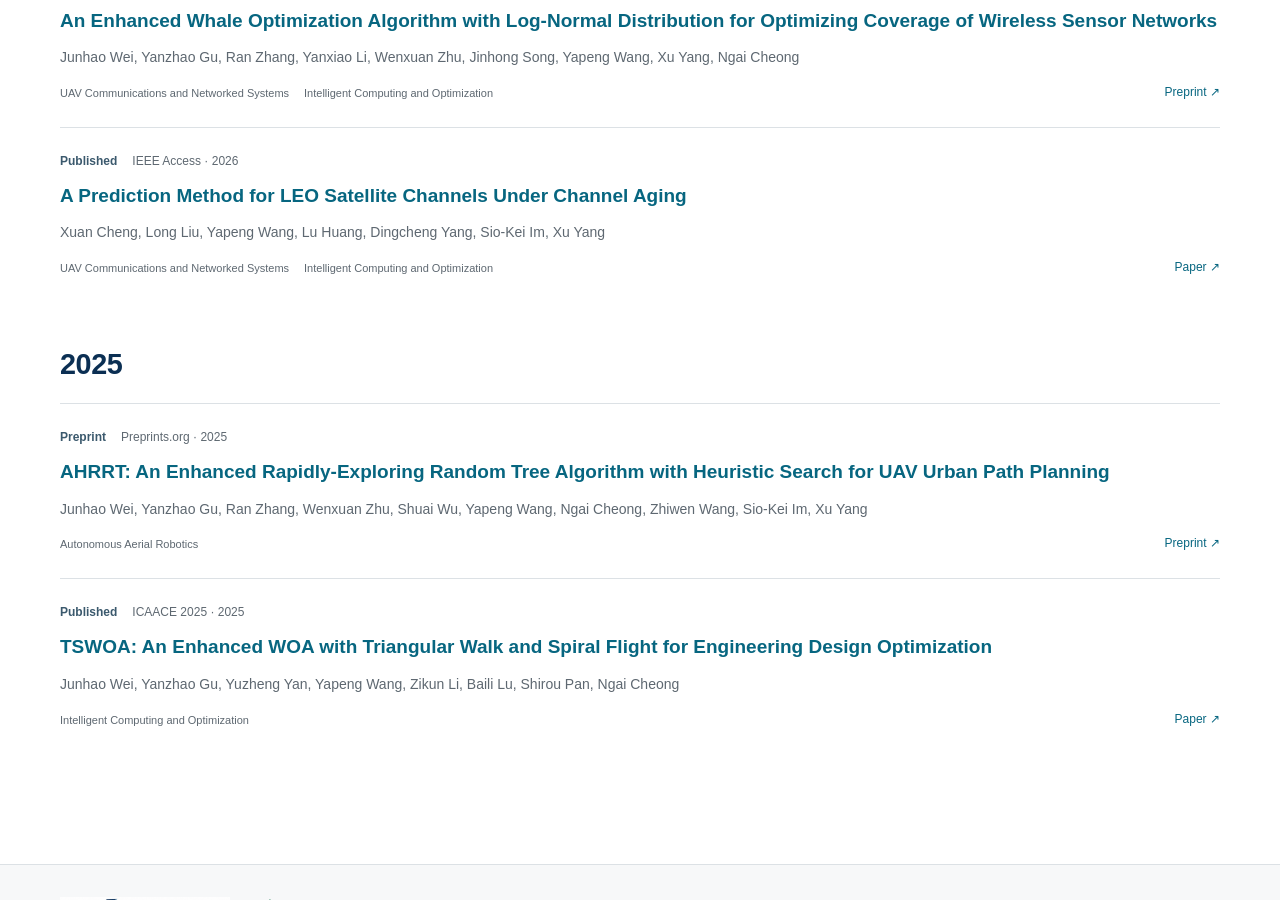
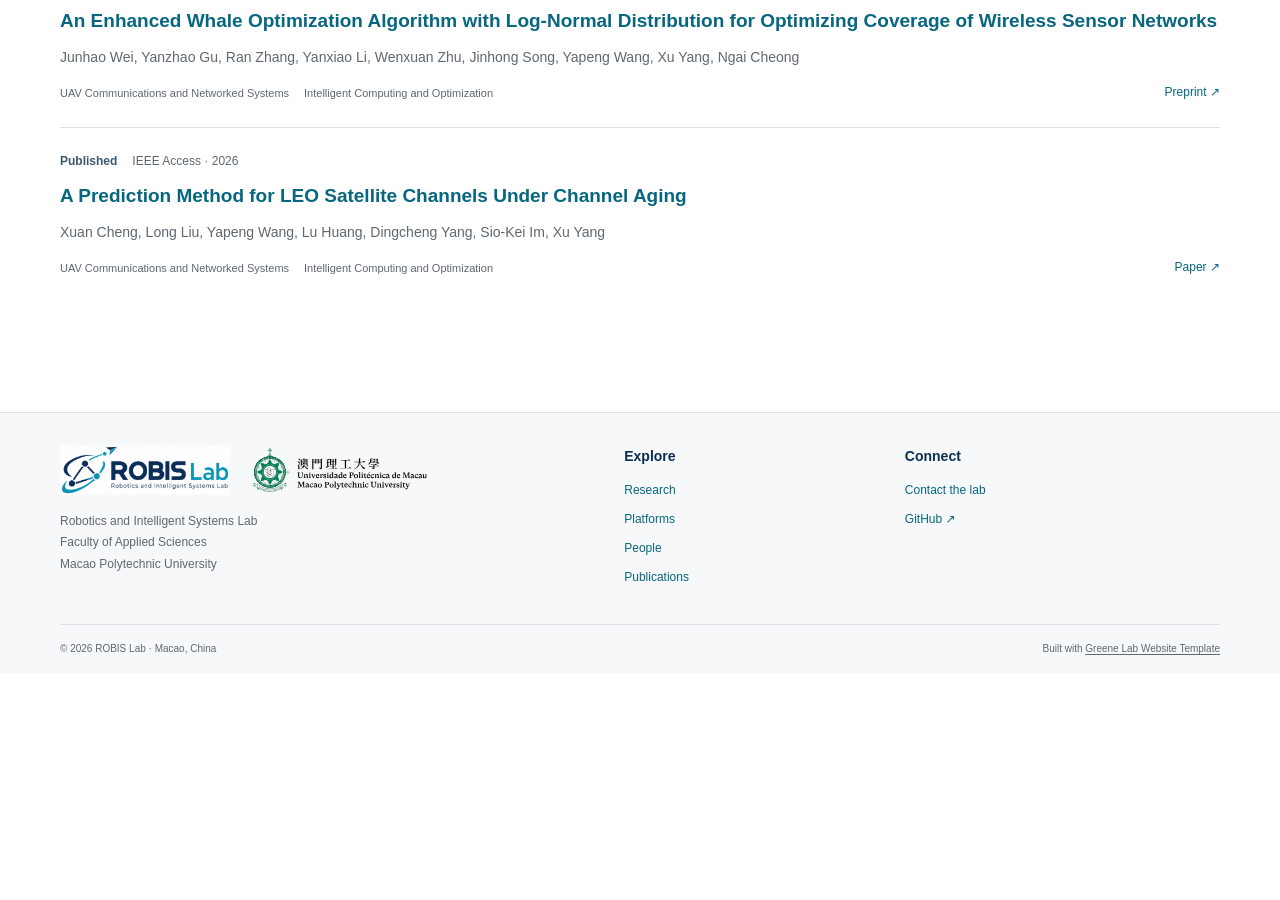
Before and after one commit to JunhaoWei-mpu/ROBIS-Lab, a Jekyll site: the page built from publications/index.html, in a window 1280 px wide and 900 px high, scrolled down 4961 px. Built offline with Jekyll 4.4.1, drawn with Linux system fonts in a browser that asks for light colours; after the commit the page ends 5634 px from its top, so only the background shows below that; some of the changed text lies outside the part shown.

Commit message:
Remove all 2025 publications from the lab directory

```diff
--- a/_data/publications.yaml
+++ b/_data/publications.yaml
@@ -656,50 +656,3 @@
   - https://research.mpu.edu.mo/en/publications/an-enhanced-whale-optimization-algorithm-with-log-normal-distribu/
   sort_date: '2026'
   sort_date_basis: Bibliographic year only
-- id: ahrrt
-  title: 'AHRRT: An Enhanced Rapidly-Exploring Random Tree Algorithm with Heuristic Search for UAV Urban Path Planning'
-  authors:
-  - Junhao Wei
-  - Yanzhao Gu
-  - Ran Zhang
-  - Wenxuan Zhu
-  - Shuai Wu
-  - Yapeng Wang
-  - Ngai Cheong
-  - Zhiwen Wang
-  - Sio-Kei Im
-  - Xu Yang
-  year: 2025
-  venue: Preprints.org
-  status: Preprint
-  topics:
-  - aerial
-  paper_url: https://doi.org/10.20944/preprints202511.1805.v1
-  paper_label: Preprint
-  source:
-  - https://www.preprints.org/manuscript/202511.1805
-  sort_date: '2025-11-25'
-  sort_date_basis: Preprints.org posting date
-- id: tswoa
-  title: 'TSWOA: An Enhanced WOA with Triangular Walk and Spiral Flight for Engineering Design Optimization'
-  authors:
-  - Junhao Wei
-  - Yanzhao Gu
-  - Yuzheng Yan
-  - Yapeng Wang
-  - Zikun Li
-  - Baili Lu
-  - Shirou Pan
-  - Ngai Cheong
-  year: 2025
-  venue: ICAACE 2025
-  status: Published
-  topics:
-  - computing
-  paper_url: https://doi.org/10.1109/icaace65325.2025.11020347
-  paper_label: Paper
-  source:
-  - https://junhaowei-mpu.github.io/
-  - https://api.crossref.org/works/10.1109/icaace65325.2025.11020347
-  sort_date: '2025-03-21'
-  sort_date_basis: Published issue / proceedings date
```
Also changed, not shown: CONTENT_SOURCES.md (+2 -0 lines), CONTENT_TODO.md (+1 -1 lines), README.md.
